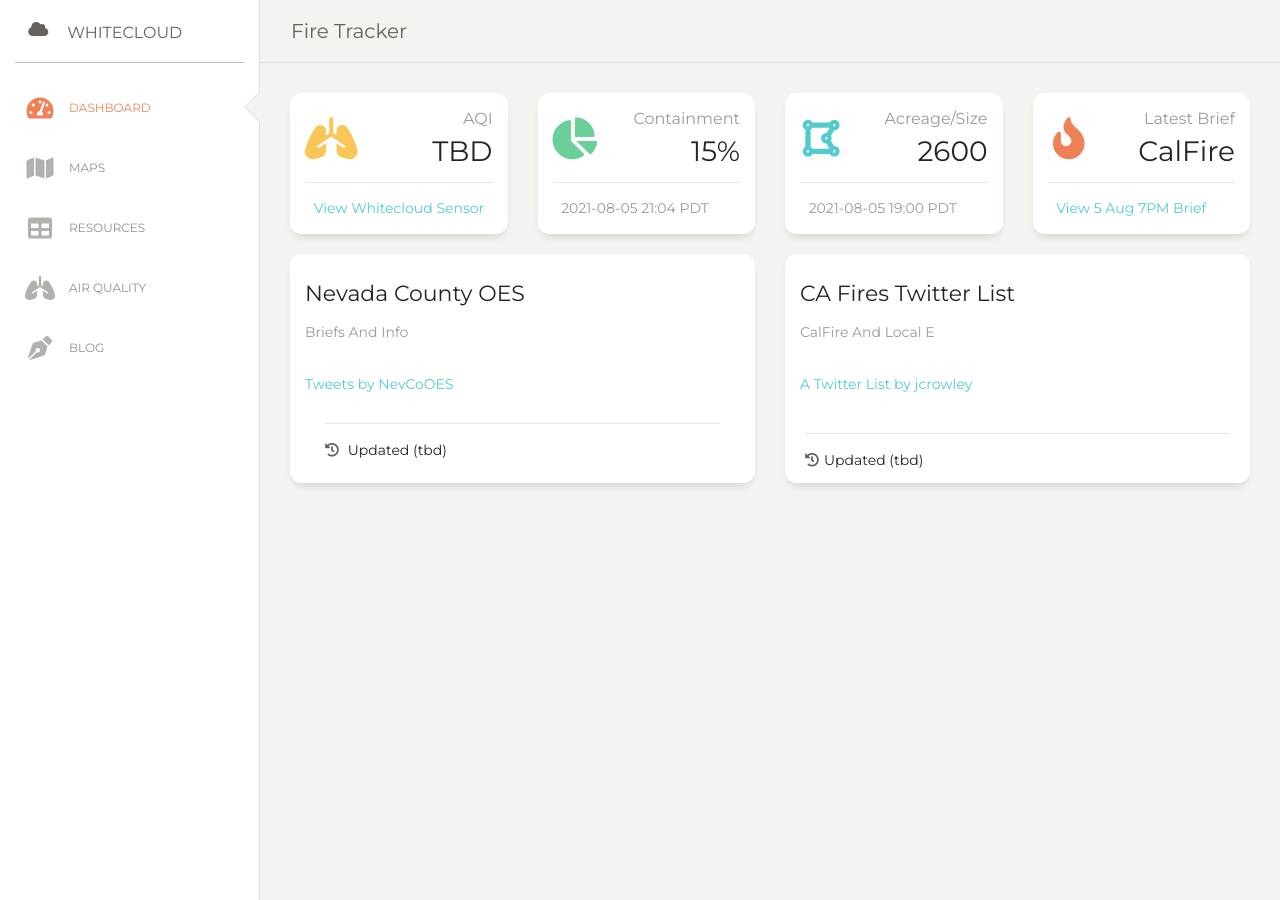
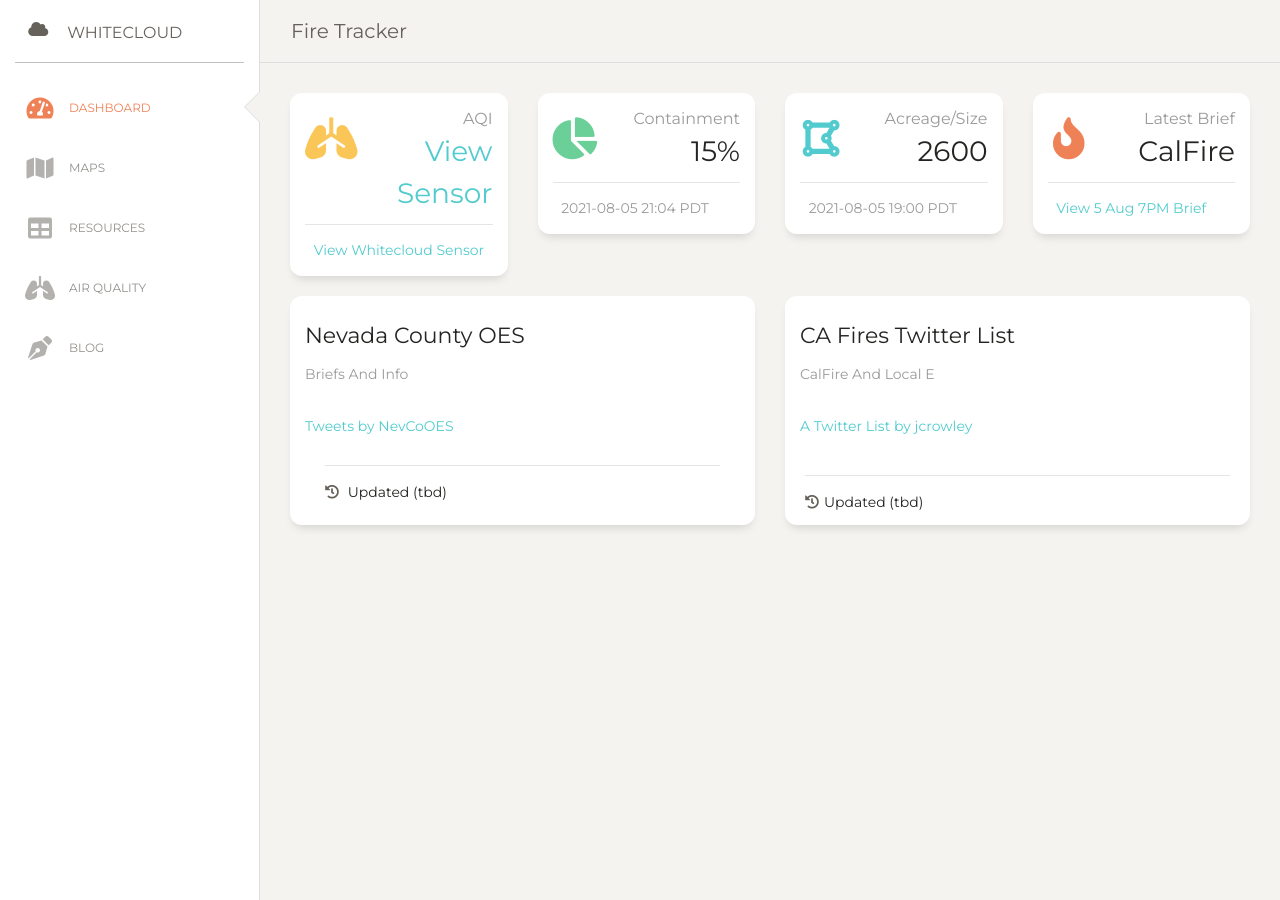
Before and after one commit to whiteclouded/whiteclouded.github.io, a Jekyll site: the page built from index.markdown, in a window 1280 px wide. Built offline with Jekyll 4.4.1, drawn with Linux system fonts in a browser that asks for light colours; comment, search, counter and statistics services are not loaded.

Commit message:
added link to sensor in dash

```diff
--- a/_layouts/dash.html
+++ b/_layouts/dash.html
@@ -42,7 +42,7 @@
                   <div class="col-7 col-md-8">
                     <div class="numbers">
                       <p class="card-category">AQI</p>
-                      <p class="card-title aqi">TBD<p>
+                      <p class="card-title aqi"><a href="{{ BASE_PATH }}/aqi/">View Sensor</a><p>
                     </div>
                   </div>
                 </div>
```
